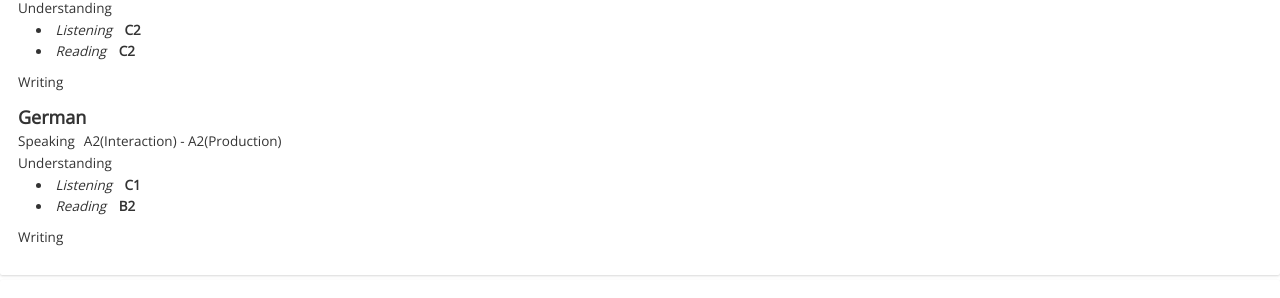
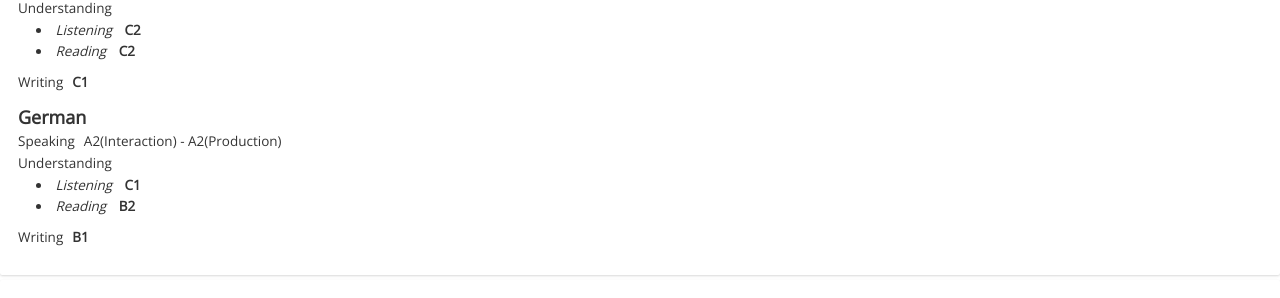
Before and after one commit to CristianIacob/resume, a Next.js app: page / in a window 1280 px wide. Shown: the part 1126-1424 px from the top of the page. Built offline with nearby package versions, Linux system fonts and the light colour scheme.

Commit message:
finish language section

```diff
--- a/components/Linguistics/index.jsx
+++ b/components/Linguistics/index.jsx
@@ -21,16 +21,15 @@ const ListItem = (props) => {
 const Languages = (props) => {
   return (
     <>
-      {props.lang.map((language) => {
+      {props.lang.map((language, i) => {
         return (
-          <span className="flex flex-col mb-2">
+          <span key={`lang-${i}`} className="flex flex-col mb-2">
             <h4 className="mr-2 capitalize font-bold">{language.name}</h4>
             <ul className="list-inside capitalize text-xs">
               <li>
                 <span className="capitalize mr-2">speaking</span>
                 <span>{`${language.speaking.interaction}(Interaction) - ${language.speaking.production}(Production)`}</span>
               </li>
-
               <ul>
                 <li>understanding</li>
                 <ul className="ml-4 list-inside list-disc text-xs mb-2">
@@ -38,7 +37,10 @@ const Languages = (props) => {
                   <ListItem text={"reading"} value={language.understanding.reading} />
                 </ul>
               </ul>
-              <li>writing</li>
+              <li>
+                <span className="capitalize mr-2">writing</span>
+                <span className="font-bold">{`${language.writing}`}</span>
+              </li>
             </ul>
           </span>
         );
```
